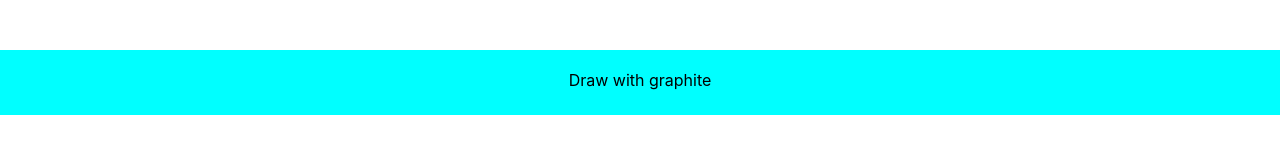
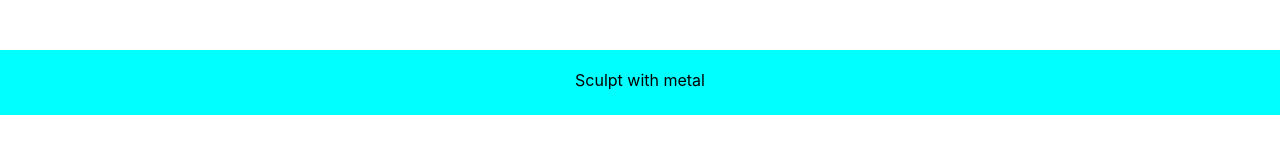
Before and after one commit to HeitzMike/Art-Prompter, a React (Create React App) app: page / in a window 1280 px wide. Shown: the top 165 px of the page. Built offline with nearby package versions, Linux system fonts and the light colour scheme.

Commit message:
Dave refactor of Randomizer, added indefinite

```diff
--- a/package.json
+++ b/package.json
@@ -6,6 +6,7 @@
     "@testing-library/jest-dom": "^5.11.4",
     "@testing-library/react": "^11.1.0",
     "@testing-library/user-event": "^12.1.10",
+    "indefinite": "^2.4.1",
     "react": "^17.0.2",
     "react-dom": "^17.0.2",
     "react-scripts": "4.0.3",
--- a/src/components/Randomizer.js
+++ b/src/components/Randomizer.js
@@ -8,22 +8,34 @@ import {
   scenarios,
 } from "../data/actionsList";
 
+import a from "indefinite";
+
 export default function Randomizer() {
-  let randomAction = Math.floor(Math.random() * someActions.length);
-  // let randIndex = Math.floor(Math.random() * randomAction.subactions.length);
-  // let randomSubActions = Math.floor(Math.random() * props[randomAction].length);
-  let randomSubAction = Math.floor(
-    Math.random() * someActions[randomAction].subactions.length
-  );
-  console.log(someActions[randomAction]);
-  // console.log(someActions[randIndex]);
+  const getRandomElement = (list) => {
+    let randomIndex = Math.floor(Math.random() * list.length);
+    return list[randomIndex];
+  };
+
+  const renderActionText = () => {
+    const randomAction = getRandomElement(someActions);
+    const randomSubAction = getRandomElement(randomAction.subactions);
+    let text = "";
+    text += randomAction.action + " ";
+    if (randomAction.preposition) {
+      text += "with ";
+    }
+    if (randomAction.article) {
+      text += a(randomSubAction);
+    } else {
+      text += randomSubAction;
+    }
+
+    return text;
+  };
+
   return (
     <>
-      <div className="randomBox">
-        {someActions[randomAction].action +
-          " with " +
-          someActions[randomAction].subactions[randomSubAction]}
-      </div>
+      <div className="randomBox">{renderActionText()}</div>
     </>
   );
 }
--- a/src/data/actionsList.js
+++ b/src/data/actionsList.js
@@ -1,6 +1,8 @@
 export const someActions = [
   {
     action: "Draw",
+    article: false,
+    preposition: true,
     subactions: [
       "ink",
       "graphite",
@@ -13,10 +15,14 @@ export const someActions = [
   },
   {
     action: "Paint",
+    article: false,
+    preposition: true,
     subactions: ["acrylic", "oil", "watercolor", "spraypaint"],
   },
   {
     action: "Sculpt",
+    article: false,
+    preposition: true,
     subactions: [
       "cardboard",
       "clay",
@@ -28,6 +34,8 @@ export const someActions = [
   },
   {
     action: "Design",
+    article: true,
+    preposition: false,
     subactions: ["logo", "product", "advertisement", "poster", "pattern"],
   },
 ];
```
Also changed, not shown: 1 other file (tests, documents, lock files or other folders).
